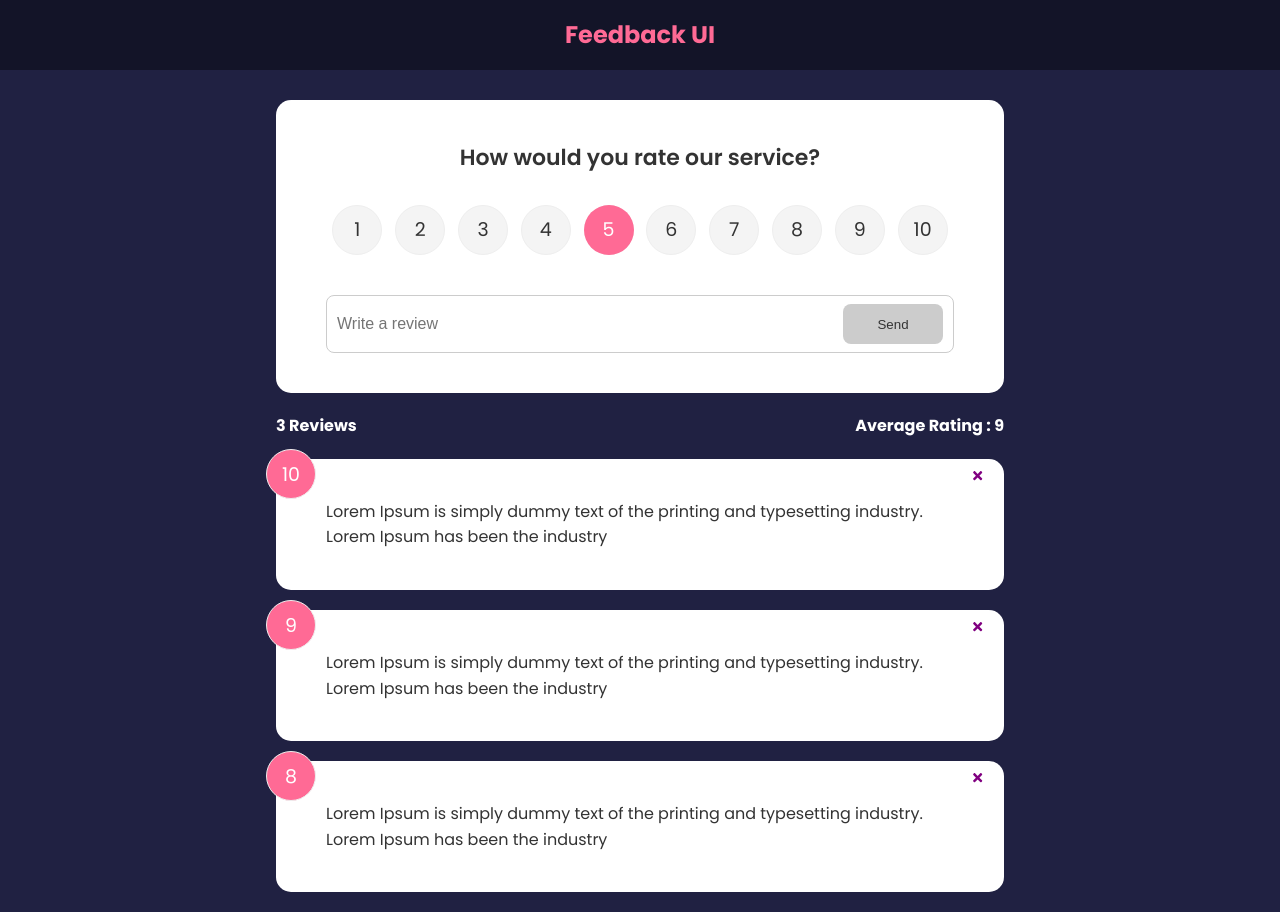
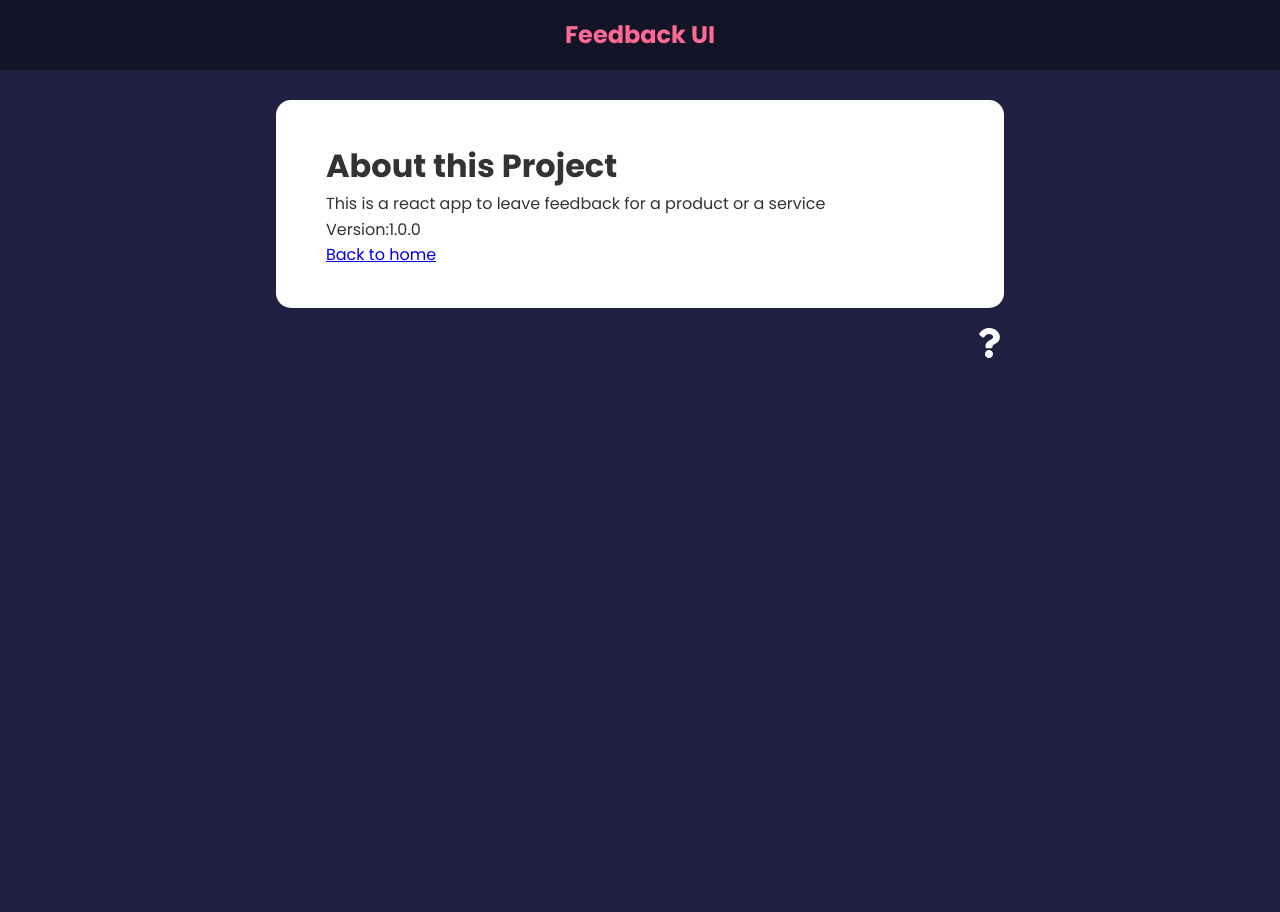
Before and after one commit to Anirudh-koushik-99/Feedback-app, a React (Create React App) app: page /about in a window 1280 px wide. After the commit the page ends 800 px from the top, so only its background shows below. Built offline with nearby package versions, Linux system fonts and the light colour scheme.

Commit message:
Feedback Routing

```diff
--- a/package.json
+++ b/package.json
@@ -10,6 +10,7 @@
     "react": "^18.2.0",
     "react-dom": "^18.2.0",
     "react-icons": "^4.8.0",
+    "react-router-dom": "^6.11.1",
     "react-scripts": "5.0.1",
     "uuid": "^9.0.0",
     "web-vitals": "^2.1.4"
--- a/src/App.js
+++ b/src/App.js
@@ -1,48 +1,54 @@
-import { v4 as uuidv4 } from 'uuid';
+import { BrowserRouter as Router, Route, Routes } from "react-router-dom";
+import { v4 as uuidv4 } from "uuid";
 import { useState } from "react";
 import Header from "./components/Header";
-import FeedbackItem  from "./components/FeedBackItem";
+import FeedbackItem from "./components/FeedBackItem";
 import FeedbackList from "./components/FeedbackList";
 import FeedbackData from "./data/FeedbackData";
 import Card from "./components/shared/Card";
 import FeedbackStats from "./components/FeedbackStats";
 import FeedbackForm from "./components/FeedbackForm";
+import AboutPage from "./pages/AboutPage";
+import AboutIconLink from "./components/AboutIconLink";
 
+function App({ handleDelete }) {
+  const [feedback, setFeedback] = useState(FeedbackData);
 
-function App({handleDelete}) {
+  const addFeedback = (newFeedback) => {
+    newFeedback.id = uuidv4();
+    setFeedback([newFeedback, ...feedback]);
+  };
 
-const [feedback, setFeedback] = useState(FeedbackData)
-
-const addFeedback = (newFeedback) => {
-  newFeedback.id = uuidv4()
-  setFeedback([newFeedback,...feedback])
-}
-
-
-const deleteFeedback = ((id) => {
-  if(window.confirm('Are you sure you want to delete?')){
-    setFeedback( feedback.filter((item) =>
-      item.id !== id
-      ))
-  }
-})
+  const deleteFeedback = (id) => {
+    if (window.confirm("Are you sure you want to delete?")) {
+      setFeedback(feedback.filter((item) => item.id !== id));
+    }
+  };
 
   return (
-    <>
+    <Router>
       <Header />
       <div className="container">
-        <FeedbackForm
-          handleAdd={addFeedback}
-        />
-        <FeedbackStats
-          feedback={feedback}
-        />
-        <FeedbackList
-          feedback={feedback}
-          handleDelete={deleteFeedback}
-        />
+        <Routes>
+          <Route
+            exact
+            path="/"
+            element={
+              <>
+                <FeedbackForm handleAdd={addFeedback} />
+                <FeedbackStats feedback={feedback} />
+                <FeedbackList
+                  feedback={feedback}
+                  handleDelete={deleteFeedback}
+                />
+              </>
+            }
+          />
+          <Route path="/about" element={<AboutPage />} />
+        </Routes>
+        <AboutIconLink />
       </div>
-    </>
+    </Router>
   );
 }
 
--- /dev/null
+++ b/src/components/AboutIconLink.jsx
@@ -0,0 +1,14 @@
+import { FaQuestion } from "react-icons/fa";
+import { Link } from "react-router-dom";
+
+function AboutIconLink() {
+  return (
+    <div className="about-link">
+      <Link to='/about'>
+            <FaQuestion size={30} />
+      </Link>
+    </div>
+  );
+}
+
+export default AboutIconLink;
--- /dev/null
+++ b/src/pages/AboutPage.jsx
@@ -0,0 +1,18 @@
+import Card from "../components/shared/Card"
+import {Link} from 'react-router-dom';
+
+function AboutPage() {
+  return (
+    <Card>
+      <h1>About this Project </h1>
+      <p>This is a react app to leave feedback for a product or a service </p>
+      <p>Version:1.0.0</p>
+
+      <p>
+        <Link to="/">Back to home </Link>
+      </p>
+    </Card>
+  )
+}
+
+export default AboutPage
```
Also changed, not shown: 1 other file (tests, documents, lock files or other folders).
